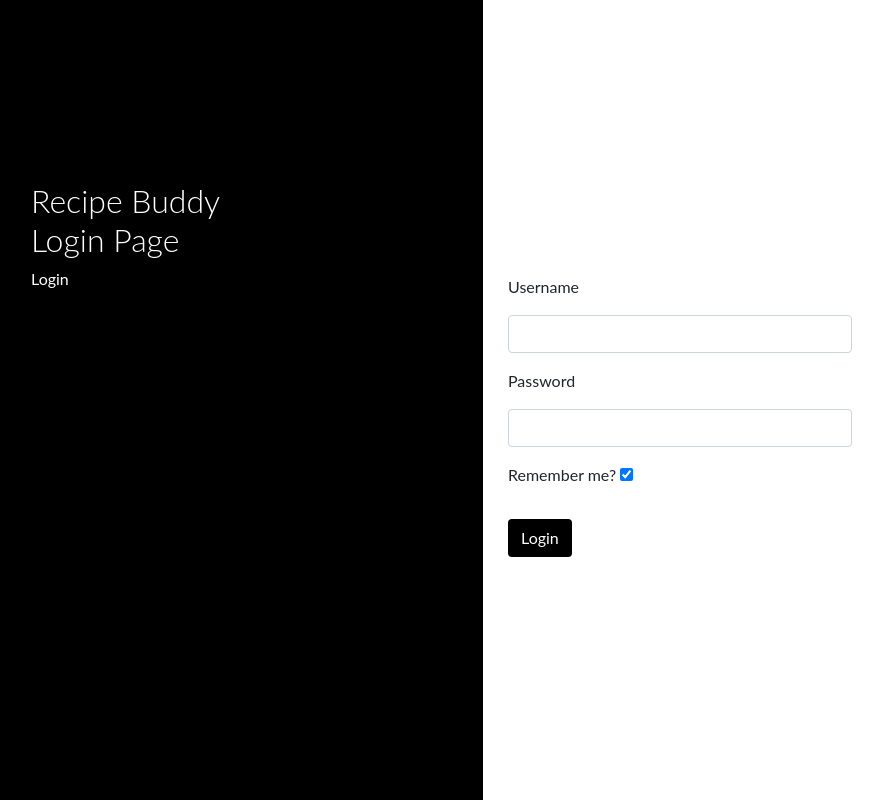
After one commit to CertifiedDataBoys/Recipe-Buddy, a Flask app: page /login in a window 1280 px wide. The commit adds this page. Shown: the whole page, without its empty margins (29-912 px from the left). Run offline with Flask 2, Linux system fonts and the light colour scheme; parts of the project's set-up code (start-up, migrations or seed data) failed here and were passed over; some libraries are stand-ins or nearby versions.

Commit message:
Implemented login features

```diff
--- a/app/__init__.py
+++ b/app/__init__.py
@@ -6,6 +6,7 @@
 
 from .blueprints import ALL_BLUEPRINTS
 from .models import *
+from .security.logins import login_manager
 from flask import Flask
 import os
 
@@ -74,6 +75,7 @@ def create_app():
     create_db_test_data(app, db)
 
     # Initialize our login manager
-    # login_manager.init_app(app)
+    login_manager.init_app(app)
+    login_manager.login_view = "login"
 
     return app
--- a/app/blueprints/__init__.py
+++ b/app/blueprints/__init__.py
@@ -2,9 +2,10 @@
     This module is where our Flask blueprints reside.
 """
 
-from . import index, test
+from . import index, test, login
 
 ALL_BLUEPRINTS = [
     index.bp,
-    test.bp
+    test.bp,
+    login.bp
 ]
--- /dev/null
+++ b/app/blueprints/login.py
@@ -0,0 +1,42 @@
+from flask import Blueprint, flash, redirect, render_template, url_for
+from flask_login import current_user, login_user, logout_user
+from ..forms import LoginForm
+from ..models import User
+
+
+bp = Blueprint("login", __name__)
+
+
+@bp.route("/login", methods=['GET','POST'])
+def login():
+    """
+        Create a blueprint to handle a test page.
+    """
+
+    if current_user.is_authenticated:
+
+        return redirect(url_for("test.test"))
+
+
+    form = LoginForm()
+
+    if form.validate_on_submit():
+
+        user = User.query.filter_by(username=form.username.data).first()
+
+        if user is None or not user.check_password(form.password.data):
+
+            flash("Invalid username or password!")
+            return redirect(url_for("login.login"))
+
+        login_user(user, remember=form.remember_me.data)
+        return redirect(url_for("test.test"))
+
+    return render_template("login.html", title="Login", form=form)
+
+
+@bp.route("/logout")
+def logout():
+
+    logout_user()
+    return(redirect(url_for("test.test")))
--- /dev/null
+++ b/app/forms/__init__.py
@@ -0,0 +1 @@
+from .login_form import LoginForm
--- /dev/null
+++ b/app/forms/login_form.py
@@ -0,0 +1,13 @@
+from flask_wtf import FlaskForm
+from wtforms import StringField, PasswordField, BooleanField, SubmitField
+from wtforms.validators import DataRequired
+
+
+
+class LoginForm(FlaskForm):
+
+
+    username  = StringField('Username', validators=[DataRequired()])
+    password = PasswordField('Password', validators=[DataRequired()])
+    remember_me = BooleanField("Remember me?", default=True)
+    submit = SubmitField('Log In')
--- a/app/models/__init__.py
+++ b/app/models/__init__.py
@@ -3,4 +3,5 @@
 """
 
 from .database import db
-from .db_models import *
+from .food import *
+from .user import *
--- a/app/pip-requirements.txt
+++ b/app/pip-requirements.txt
@@ -1,5 +1,6 @@
 Flask==2.0.2
 Flask-SQLAlchemy==2.5.1
 flask-login==0.5.0
+Flask-WTF==0.15.1
 mariadb==1.0.7
 pdoc==8.0.0
--- a/app/security/__init__.py
+++ b/app/security/__init__.py
@@ -1,5 +1,3 @@
 """
     This module handles security features (currently only logins)
 """
-
-from .logins import login_manager
--- /dev/null
+++ b/app/templates/login.html
@@ -0,0 +1,130 @@
+<!doctype html>
+
+<head>
+  <link href="//maxcdn.bootstrapcdn.com/bootstrap/4.0.0/css/bootstrap.min.css" rel="stylesheet" id="bootstrap-css">
+  <script src="//maxcdn.bootstrapcdn.com/bootstrap/4.0.0/js/bootstrap.min.js"></script>
+  <script src="//code.jquery.com/jquery-1.11.1.min.js"></script>
+  <title>Login</title>
+  <style>
+    body {
+      font-family: "Lato", sans-serif;
+    }
+
+
+    .main-head {
+      height: 150px;
+      background: #FFF;
+
+    }
+
+    .sidenav {
+      height: 100%;
+      background-color: #000;
+      overflow-x: hidden;
+      padding-top: 20px;
+    }
+
+
+    .main {
+      padding: 0px 10px;
+    }
+
+    @media screen and (max-height: 450px) {
+      .sidenav {padding-top: 15px;}
+    }
+
+    @media screen and (max-width: 450px) {
+      .login-form {
+        margin-top: 10%;
+      }
+
+      .register-form {
+        margin-top: 10%;
+      }
+  }
+
+    @media screen and (min-width: 768px){
+      .main {
+        margin-left: 40%;
+      }
+
+      .sidenav {
+        width: 40%;
+        position: fixed;
+        z-index: 1;
+        top: 0;
+        left: 0;
+      }
+
+      .login-form {
+        margin-top: 80%;
+      }
+
+      .register-form {
+        margin-top: 20%;
+      }
+    }
+
+
+    .login-main-text {
+      margin-top: 20%;
+      padding: 60px;
+      color: #fff;
+    }
+
+    .login-main-text h2 {
+      font-weight: 300;
+    }
+
+    .btn-black {
+      background-color: #000 !important;
+      color: #fff;
+    }
+  </style>
+</head>
+
+{% block content %}
+  <body>
+    <div class="sidenav">
+      <div class="login-main-text">
+      <h2>Recipe Buddy<br>Login Page</h2>
+        <p>Login</p>
+      </div>
+    </div>
+    <div class="main">
+      <div class="col-md-6 col-sm-12">
+        <div class="login-form">
+          <form action="" method="post">
+            {{ form.hidden_tag() }}
+            <div class="form-group">
+              <label>{{ form.username.label }}</label>
+              {{ form.username(class="form-control", size=32) }}
+            </div>
+            <div class="form-group">
+              <label>{{ form.password.label }}</label>
+              {{ form.password(class="form-control", size=32) }}
+            </div>
+            <div class="form-group">
+              <label>{{ form.remember_me.label }}</label>
+              {{ form.remember_me(class="form-control-input float-middle", size=32) }}
+            </div>
+            <button type="submit" class="btn btn-black">Login</button>
+          </form>
+        </div>
+        <div>
+          {% with messages = get_flashed_messages()%}
+              {% if messages %}
+                <ul>
+                {% for message in messages %}
+                  <li> {{message}} </li>
+                {% endfor %}
+                </ul>
+              {% endif %}
+            {% endwith %}
+        </div>
+      </div>
+    </div>
+  </body>
+{% endblock %}
+
+</html>
--- a/app/testing/test_db_funcs.py
+++ b/app/testing/test_db_funcs.py
@@ -85,10 +85,8 @@ def create_db_test_data(app, db):
 
         user = User(uid=1, username="big_sean_banerjee",
                     email="sean@k.banerjee.net",
-                    verified=True,
-                    password_hash=hashlib.pbkdf2_hmac("sha512",
-                        b"YouShouldHaveStartedCodingByNow",
-                        b"SaltKBanerjee", 100000, dklen=128).hex())
+                    verified=True)
+        user.set_password("YouShouldHaveStartedCodingByNow")
         ingredients = [
             Ingredient(pk=1, name="Bread",
                        unit_of_measure="slice", units_plural="slices"),
```
Also changed, not shown: app/models/food.py (renamed from app/models/db_models.py, +0 -24 lines), app/models/user.py (added, +45 -0 lines), app/security/logins.py (+13 -0 lines), app/templates/test.html (+19 -0 lines).
